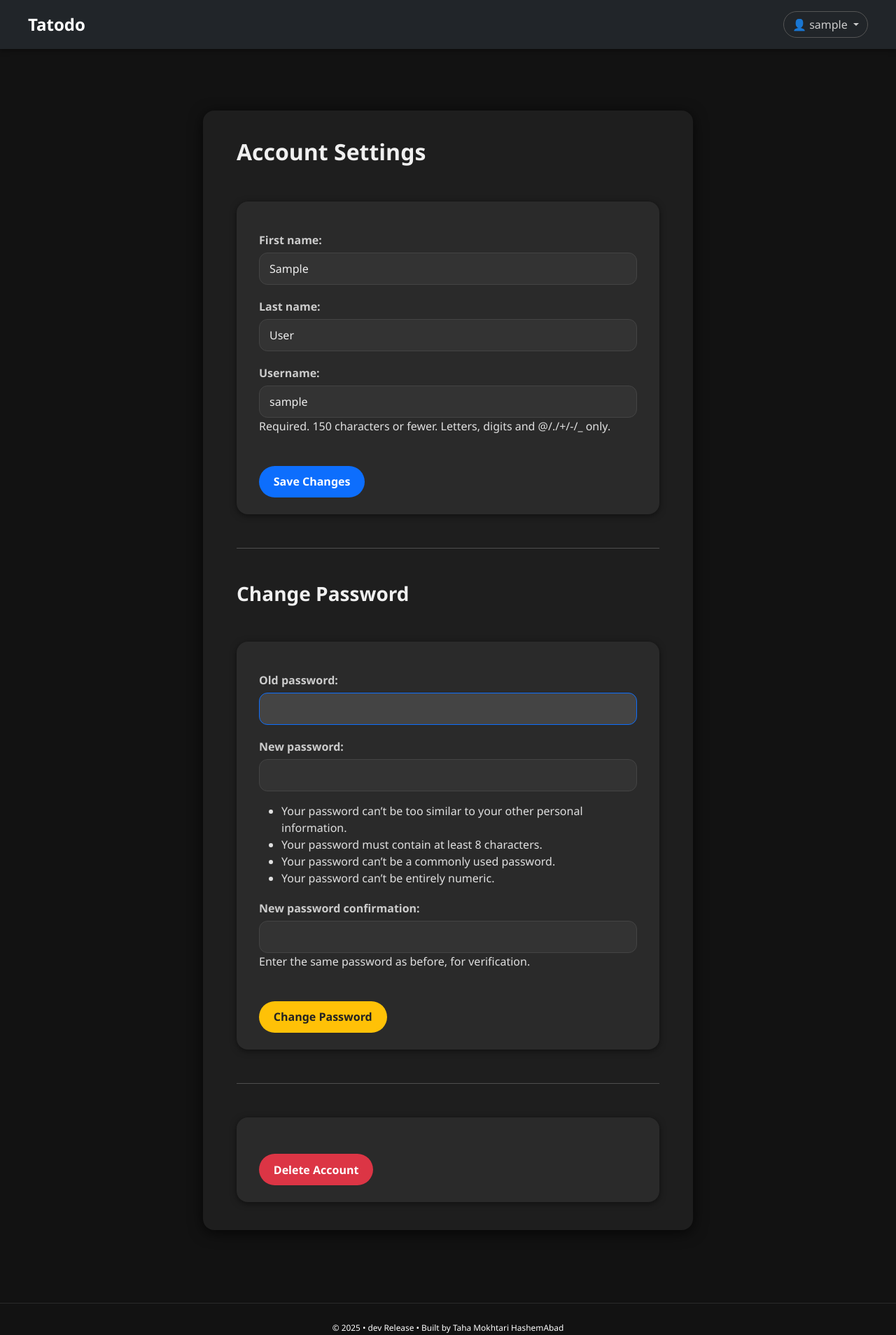
After one commit to thmkhtry490/Tatodo, a Django app: page /profile-settings/ in a window 1280 px wide. The commit adds this page. Shown: the whole page at 70% size. Run offline with Django 5.2, Linux system fonts and the light colour scheme; the visitor is signed in with stand-in values (Sample User, id 1).

Commit message:
add profile setting in header menu

```diff
--- a/taskmgr/forms.py
+++ b/taskmgr/forms.py
@@ -12,3 +12,7 @@ class SignUp(UserCreationForm):
     class Meta:
         model = User
         fields = ("first_name","last_name","username")
+class ProfileSettings(forms.ModelForm):
+    class Meta:
+        model = User
+        fields = ["first_name","last_name","username"]
--- /dev/null
+++ b/taskmgr/static/style-footer.css
@@ -0,0 +1,22 @@
+  .app-footer {
+    font-size: 0.85rem;
+    color: #888;
+    padding: 2rem 0 0;
+    border-top: 1px solid #2a2a2a;
+    flex-shrink: 0;
+    font-size: 0.85rem;
+    color: #bbb;
+    padding: 1.5rem 0 0;
+    border-top: 1px solid #2a2a2a;
+    text-align: center;
+  }
+html,body{
+    height: 100%;
+    margin: 0;
+    padding: 0;
+    background-color: #121212;
+    color: #e0e0e0;
+    font-family: 'Segoe UI', sans-serif;
+    display: flex;
+    flex-direction: column;
+}
--- /dev/null
+++ b/taskmgr/static/style-profilesettings.css
@@ -0,0 +1,127 @@
+.profile-settings {
+  max-width: 700px;
+  margin: 2rem auto;
+  padding: 2.5rem 3rem;
+  background-color: #1e1e1e;
+  border-radius: 1rem;
+  box-shadow: 0 4px 20px rgba(0,0,0,0.7);
+  color: #e0e0e0;
+  font-family: 'Segoe UI', Tahoma, Geneva, Verdana, sans-serif;
+  display: flex;
+  flex-direction: column;
+  gap: 2rem;
+}
+
+.profile-settings .setting-form {
+  background-color: #2a2a2a;
+  border-radius: 1rem;
+  padding: 1.5rem 2rem;
+  box-shadow: 0 2px 10px rgba(0,0,0,0.5);
+  max-width: 100%;
+  box-sizing: border-box;
+}
+
+.profile-settings h2,
+.profile-settings h3 {
+  margin-bottom: 1.2rem;
+  color: #f0f0f0;
+  font-weight: 600;
+}
+
+.profile-settings form label {
+  display: block;
+  margin-top: 1.2rem;
+  font-weight: 600;
+  color: #ccc;
+}
+
+.profile-settings form input[type="text"],
+.profile-settings form input[type="password"],
+.profile-settings form input[type="email"] {
+  width: 100%;
+  padding: 10px 14px;
+  margin-top: 6px;
+  background-color: #333;
+  border: 1px solid #444;
+  border-radius: 0.75rem;
+  color: #eee;
+  font-size: 1rem;
+  transition: border-color 0.3s ease;
+}
+
+.profile-settings form input[type="text"]:focus,
+.profile-settings form input[type="password"]:focus,
+.profile-settings form input[type="email"]:focus {
+  outline: none;
+  border-color: #0d6efd;
+  background-color: #444;
+}
+
+.profile-settings button.btn {
+  margin-top: 1.8rem;
+  padding: 0.65rem 1.3rem;
+  border-radius: 1.5rem;
+  font-weight: 600;
+  border: none;
+  cursor: pointer;
+  transition: background-color 0.3s ease;
+}
+
+.profile-settings button.btn-primary {
+  background-color: #0d6efd;
+  color: #fff;
+}
+
+.profile-settings button.btn-primary:hover {
+  background-color: #0b5ed7;
+}
+
+.profile-settings button.btn-warning {
+  background-color: #ffc107;
+  color: #222;
+}
+
+.profile-settings button.btn-warning:hover {
+  background-color: #e0a800;
+}
+
+.profile-settings button.btn-danger {
+  background-color: #dc3545;
+  color: #fff;
+}
+
+.profile-settings button.btn-danger:hover {
+  background-color: #b02a37;
+}
+
+.profile-settings a.btn-secondary {
+  display: inline-block;
+  margin-left: 12px;
+  padding: 0.65rem 1.3rem;
+  background-color: #6c757d;
+  color: #fff;
+  border-radius: 1.5rem;
+  font-weight: 600;
+  text-decoration: none;
+  transition: background-color 0.3s ease;
+}
+
+.profile-settings a.btn-secondary:hover {
+  background-color: #5a6268;
+}
+
+.profile-settings .password-change-section {
+  margin-top: 0;
+}
+
+.profile-settings .delete-account-section {
+  text-align: center;
+  color: #ff4c4c;
+  font-weight: 700;
+  padding-top: 1rem;
+}
+
+.profile-settings .delete-account-section form button {
+  min-width: 140px;
+  margin-top: 1rem;
+}
--- a/taskmgr/static/style-taskdetail.css
+++ b/taskmgr/static/style-taskdetail.css
@@ -66,9 +66,3 @@
       justify-content: center;
       align-items: center;
     }
-    .app-footer {
-      font-size: 0.85rem;
-      color: #888;
-      padding: 2rem 0 0;
-      border-top: 1px solid #2a2a2a;
-    }
--- a/taskmgr/static/style-taskform.css
+++ b/taskmgr/static/style-taskform.css
@@ -72,9 +72,3 @@ body {
     border-color: #666;
     color: #fff;
   }
-  .app-footer {
-    font-size: 0.85rem;
-    color: #888;
-    padding: 2rem 0 0;
-    border-top: 1px solid #2a2a2a;
-  }
--- a/taskmgr/templates/base.html
+++ b/taskmgr/templates/base.html
@@ -6,8 +6,11 @@
   <title>Tatodo - {% block title %}The Simple Todoapp{% endblock %}</title>
   <link href="https://cdn.jsdelivr.net/npm/bootstrap@5.3.0/dist/css/bootstrap.min.css" rel="stylesheet">
   <link href="https://cdn.jsdelivr.net/npm/bootstrap-icons@1.10.5/font/bootstrap-icons.css" rel="stylesheet">
+  <link rel="stylesheet" href="{% static 'style-header.css' %}">
+  <link rel="stylesheet" href="{% static 'style-footer.css' %}">
   {% block css %}{% endblock %}
-  <link rel="stylesheet" href="{% static 'style-header.css' %}">
+  <link rel="stylesheet" href="{% static 'style-footer.css' %}">
+
 </head>
 <body>
   {% include "header.html" %}
--- a/taskmgr/templates/header.html
+++ b/taskmgr/templates/header.html
@@ -10,7 +10,7 @@
             👤 {{ user.username }}
           </button>
           <ul class="dropdown-menu dropdown-menu-end dropdown-menu-dark">
-            <li><a class="dropdown-item disabled" href="#">Profile</a></li>
+            <li><a class="dropdown-item" href="{% url 'profile-settings' %}">Profile Settings</a></li>
             <li>
               <form method="post" action="{% url 'logout' %}">
                 {% csrf_token %}
--- /dev/null
+++ b/taskmgr/templates/profile-settings.html
@@ -0,0 +1,33 @@
+{% extends 'base.html' %}
+{% load static %}
+{% block title %}Profile Settings{% endblock %}
+{% block css %}
+<link rel="stylesheet" href="{% static 'style-profilesettings.css' %}">
+{% endblock %}
+
+{% block content %}
+<div class="profile-settings">
+  <h2>Account Settings</h2>
+
+  <form method="post" class="setting-form">
+    {% csrf_token %}
+    {{ user_form.as_p }}
+    <button type="submit" name="save_info" class="btn btn-primary">Save Changes</button>
+  </form>
+
+  <hr>
+
+  <h3>Change Password</h3>
+  <form method="post" class="setting-form">
+    {% csrf_token %}
+    {{ pwd_form.as_p }}
+    <button type="submit" name="change_password" class="btn btn-warning">Change Password</button>
+  </form>
+
+  <hr>
+
+  <form method="get" action="{% url 'delete-account' %}" class="setting-form">
+    <button type="submit" class="btn btn-danger">Delete Account</button>
+  </form>
+</div>
+{% endblock %}
--- a/taskmgr/urls.py
+++ b/taskmgr/urls.py
@@ -12,4 +12,7 @@ urlpatterns = [
     path('signup/', signup, name='signup'),
     path('login/', auth_views.LoginView.as_view(template_name='login.html'), name='login'),
     path('logout/', auth_views.LogoutView.as_view(), name='logout'),
+    path('profile-settings/',profile_settings,name='profile-settings'),
+    path('profile-settings/delete-account/',delete_account,name='delete-account'),
+
 ]
--- a/taskmgr/views.py
+++ b/taskmgr/views.py
@@ -3,10 +3,12 @@ from taskmgr.models import Task
 from django.http import HttpResponseRedirect
 from django.shortcuts import render, get_object_or_404, redirect
 from mytodolist.settings import SIGNUP_ENABLE
-from .forms import TaskAdd,SignUp
+from .forms import TaskAdd,SignUp,ProfileSettings
 from django.core.exceptions import PermissionDenied
 from django.contrib.auth.decorators import login_required
 from django.contrib.auth.mixins import LoginRequiredMixin
+from django.contrib.auth.forms import PasswordChangeForm
+from django.contrib.auth import update_session_auth_hash
 
 class TaskListView(LoginRequiredMixin, ListView): # Here use generic list view
     model = Task
@@ -78,3 +80,34 @@ def signup(request):
     else:
         form = SignUp()
     return render(request, 'signup.html', {'form': form})
+
+@login_required
+def profile_settings(request):
+    user = request.user
+    if request.method == "POST":
+        user_form = ProfileSettings(request.POST, instance=user)
+        pwd_form = PasswordChangeForm(user, request.POST)
+        if 'save_info' in request.POST and user_form.is_valid():
+            user_form.save()
+            messages.success(request, 'Your profile was updated.')
+            return redirect('user-settings')
+        elif 'change_password' in request.POST and pwd_form.is_valid():
+            pwd_form.save()
+            update_session_auth_hash(request, pwd_form.user)
+            messages.success(request, 'Password changed successfully.')
+            return redirect('user-settings')
+    else:
+            user_form = ProfileSettings(instance=user)
+            pwd_form = PasswordChangeForm(user)
+
+    return render(request, 'profile-settings.html', {
+        'user_form': user_form,
+        'pwd_form': pwd_form
+    })
+
+@login_required
+def delete_account(request):
+    if request.method == 'POST':
+        request.user.delete()
+        return redirect('login')
+    return render(request, 'delete-account.html')
```
Also changed, not shown: taskmgr/static/style-deleteaccount.css (added, +57 -0 lines), taskmgr/static/style-index.css (+0 -30 lines), taskmgr/templates/delete-account.html (added, +19 -0 lines).
